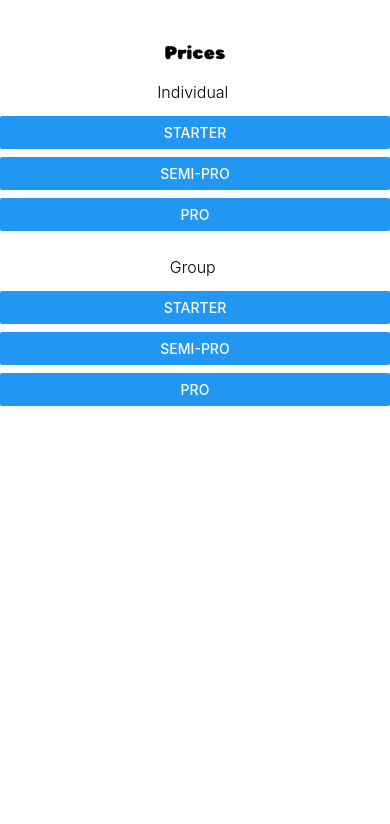
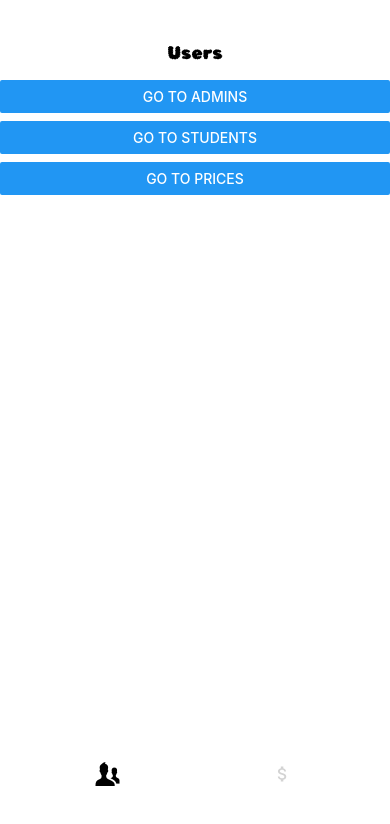
Before and after one commit to tommaenhout/robinson-admin, a React Native app: screen /Prices in a window 390 px wide. Shown: the top 824 px of the page. Built offline with nearby package versions, Linux system fonts and the light colour scheme.

Commit message:
add tabnavigation

```diff
--- a/package.json
+++ b/package.json
@@ -10,6 +10,7 @@
   },
   "dependencies": {
     "@expo/webpack-config": "^19.0.0",
+    "@react-navigation/bottom-tabs": "^6.5.11",
     "@react-navigation/stack": "^6.3.20",
     "@types/react": "~18.2.14",
     "expo": "~49.0.15",
--- /dev/null
+++ b/src/components/Navigator/PricesStack/index.js
@@ -0,0 +1,30 @@
+
+import PricesScreen from '../../../screens/PricesScreen';
+import { createStackNavigator } from '@react-navigation/stack';
+import PricesDetailScreen from '../../../screens/PricesDetailScreen';
+import Header from '../../Header';
+
+
+const PricesStack = () => {
+    const Stack = createStackNavigator();
+    return (
+
+      <Stack.Navigator
+        initialRouteName="Prices"
+        screenOptions={
+            ({route}) => {
+                return {
+                    header : () => <Header title={
+                        route.name
+                    }/>
+                }
+            }
+        }>
+        <Stack.Screen name="Prices" component={PricesScreen} />
+        <Stack.Screen name="Price Edit" component={PricesDetailScreen} />
+      </Stack.Navigator>
+
+    )
+}
+
+export default PricesStack
--- /dev/null
+++ b/src/components/Navigator/UsersStack/index.js
@@ -0,0 +1,31 @@
+import StudentScreen from '../../../screens/StudentScreen';
+import AdminScreen from '../../../screens/AdminScreen';
+import HomeScreen from '../../../screens/HomeScreen';
+import { createStackNavigator } from '@react-navigation/stack';
+import Header from '../../Header';
+
+
+const UsersStack = () => {
+    const Stack = createStackNavigator();
+    return (
+
+      <Stack.Navigator
+        initialRouteName="Home"
+        screenOptions={
+            ({route}) => {
+                return {
+                    header : () => <Header title={
+                        route.name
+                    }/>
+                }
+            }
+        }>
+        <Stack.Screen name="Users" component={HomeScreen} />
+        <Stack.Screen name="Admins" component={AdminScreen} />
+        <Stack.Screen name="Students" component={StudentScreen} />
+      </Stack.Navigator>
+
+    )
+}
+
+export default UsersStack
--- a/src/components/Navigator/index.js
+++ b/src/components/Navigator/index.js
@@ -1,36 +1,80 @@
-import StudentScreen from '../../screens/StudentScreen';
-import AdminScreen from '../../screens/AdminScreen';
-import HomeScreen from '../../screens/HomeScreen';
-import PricesScreen from '../../screens/PricesScreen';
-import { createStackNavigator } from '@react-navigation/stack';
+
 import { NavigationContainer } from '@react-navigation/native';
-import PricesDetailScreen from '../../screens/PricesDetailScreen';
-import Header from '../Header';
-
+import PricesStack from './PricesStack';
+import UsersStack from './UsersStack';
+import { createBottomTabNavigator } from '@react-navigation/bottom-tabs';
+import { StyleSheet } from 'react-native';
+import {Entypo} from '@expo/vector-icons';
+import { MaterialIcons } from '@expo/vector-icons';
+import { useEffect, useState } from 'react';
+import { Keyboard } from 'react-native';
 
 const Navigator = () => {
-    const Stack = createStackNavigator();
+    const Tab = createBottomTabNavigator();
+
+    const [isKeyboardOpen, setIsKeyboardOpen] = useState(false);
+
+    useEffect(() => {
+        const keyboardDidShowListener = Keyboard.addListener('keyboardDidShow', () => {
+        setIsKeyboardOpen(true);
+        });
+
+        const keyboardDidHideListener = Keyboard.addListener('keyboardDidHide', () => {
+        setIsKeyboardOpen(false);
+        });
+
+        return () => {
+        keyboardDidShowListener.remove();
+        keyboardDidHideListener.remove();
+        };
+    }, []);
+
+    const tabBarStyle = isKeyboardOpen ? styles.hiddenTabBar : styles.tabBar;
     return (
     <NavigationContainer>
-      <Stack.Navigator
-        initialRouteName="Home"
-        screenOptions={
-            ({route}) => {
-                return {
-                    header : () => <Header title={
-                        route.name
-                    }/>
-                }
-            }
-        }>
-        <Stack.Screen name="Home" component={HomeScreen} />
-        <Stack.Screen name="Admins" component={AdminScreen} />
-        <Stack.Screen name="Students" component={StudentScreen} />
-        <Stack.Screen name="Prices" component={PricesScreen} />
-        <Stack.Screen name="Price Edit" component={PricesDetailScreen} />
-      </Stack.Navigator>
+        <Tab.Navigator
+            // when keyboard is open, tab bar is hidden
+            screenOptions={{
+                headerShown: false,
+                tabBarLabel: () => null,
+                tabBarStyle : tabBarStyle,
+
+            }}>
+           <Tab.Screen
+                options={{
+                    tabBarIcon: ({ focused }) => {
+                    return (
+                        <Entypo name="users" size={focused ? 24 : 20} color={focused ? "black" : "lightgray"} />
+                    );
+                    }
+                }}
+                name="Users Stack" component={UsersStack} />
+            <Tab.Screen
+                options={{
+                    tabBarIcon: ({focused}) => <MaterialIcons name="attach-money" size={focused ? 24 : 20} color={focused ? "black" : "lightgray"} />
+                }}
+                name="Prices Stack" component={PricesStack} />
+        </Tab.Navigator>
     </NavigationContainer>
     )
 }
 
 export default Navigator
+
+const styles = StyleSheet.create({
+    tabBar : {
+        backgroundColor : "white",
+        elevation : 4,
+        position: "absolute",
+        border : "none",
+        bottom: 25,
+        left: 20,
+        right: 20,
+        borderRadius: 15,
+        height: 90,
+
+    },
+    hiddenTabBar : {
+        display : "none"
+    }
+})
```
Also changed, not shown: src/components/ScreenWrapper/index.js (+3 -6 lines), 1 other file (tests, documents, lock files or other folders).
